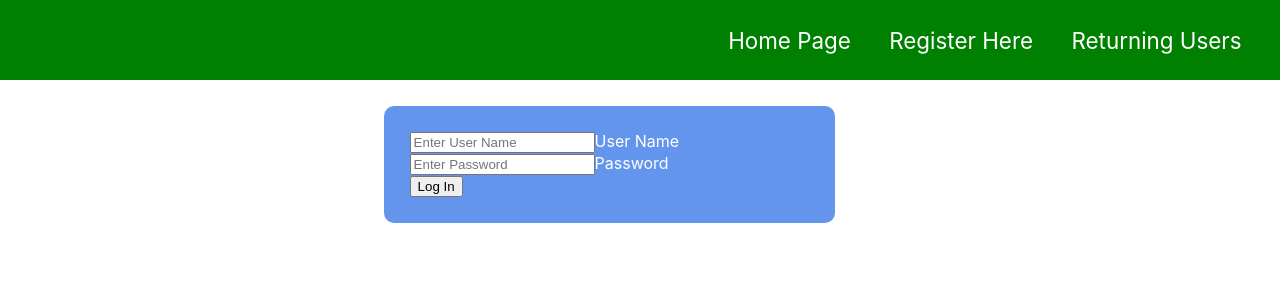
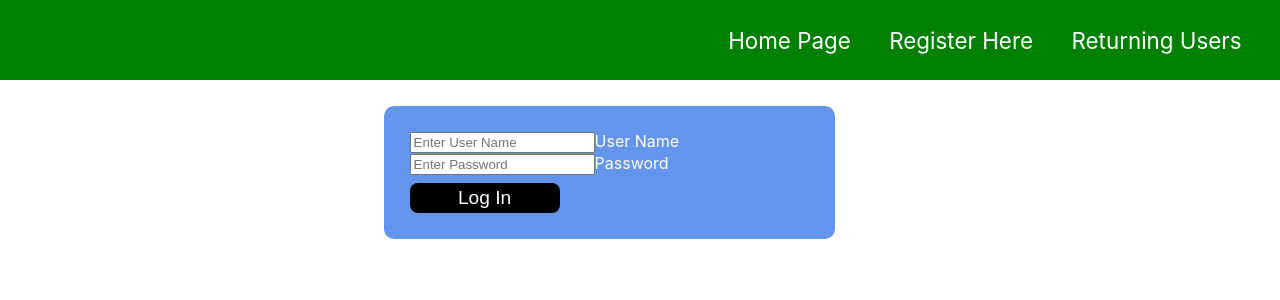
Before and after one commit to Food-Truck-Tracker-Lambda-School/Front-end, a React (Create React App) app in the folder food-truck-tracker/: page /login in a window 1280 px wide. Shown: the top 300 px of the page. Built offline with nearby package versions, Linux system fonts and the light colour scheme.

Commit message:
fixed issue with fields not resetting properly

```diff
--- a/food-truck-tracker/src/components/Login.js
+++ b/food-truck-tracker/src/components/Login.js
@@ -64,16 +64,16 @@ const Login = () => {
         Password
       </label> <br/>
       <button
-        // style={{
-        //   background: "black",
-        //   color: "white",
-        //   borderRadius: "8px",
-        //   width: "150px",
-        //   height: "30px",
-        //   fontSize: "1.2rem",
-        //   border: "none",
-        //   marginTop: "2%",
-        // }}
+        style={{
+          background: "black",
+          color: "white",
+          borderRadius: "8px",
+          width: "150px",
+          height: "30px",
+          fontSize: "1.2rem",
+          border: "none",
+          marginTop: "2%",
+        }}
         type="submit"
         data-cy="submit"
         // disabled={buttonOff}
--- a/food-truck-tracker/src/components/Registration.js
+++ b/food-truck-tracker/src/components/Registration.js
@@ -190,7 +190,7 @@ const Registration = () => {
           data-cy="phoneNumber"
           type="tel"
           placeholder="phone num with area code"
-          value={formState.phone}
+          value={formState.phoneNumber}
           onChange={onChange}
         />{" "}
         Phone Number
@@ -206,7 +206,7 @@ const Registration = () => {
           data-cy="username"
           placeholder="select user name"
           type="text"
-          value={formState.userName}
+          value={formState.username}
           onChange={onChange}
         />{" "}
         User Name
@@ -248,16 +248,16 @@ const Registration = () => {
       </label>
       <br></br>
       <button
-        // style={{
-        //   background: "black",
-        //   color: "white",
-        //   borderRadius: "8px",
-        //   width: "150px",
-        //   height: "30px",
-        //   fontSize: "1.2rem",
-        //   border: "none",
-        //   marginTop: "2%",
-        // }}
+        style={{
+          background: "black",
+          color: "white",
+          borderRadius: "8px",
+          width: "150px",
+          height: "30px",
+          fontSize: "1.2rem",
+          border: "none",
+          marginTop: "2%",
+        }}
         type="submit"
         data-cy="submit"
         disabled={buttonOff}
```
